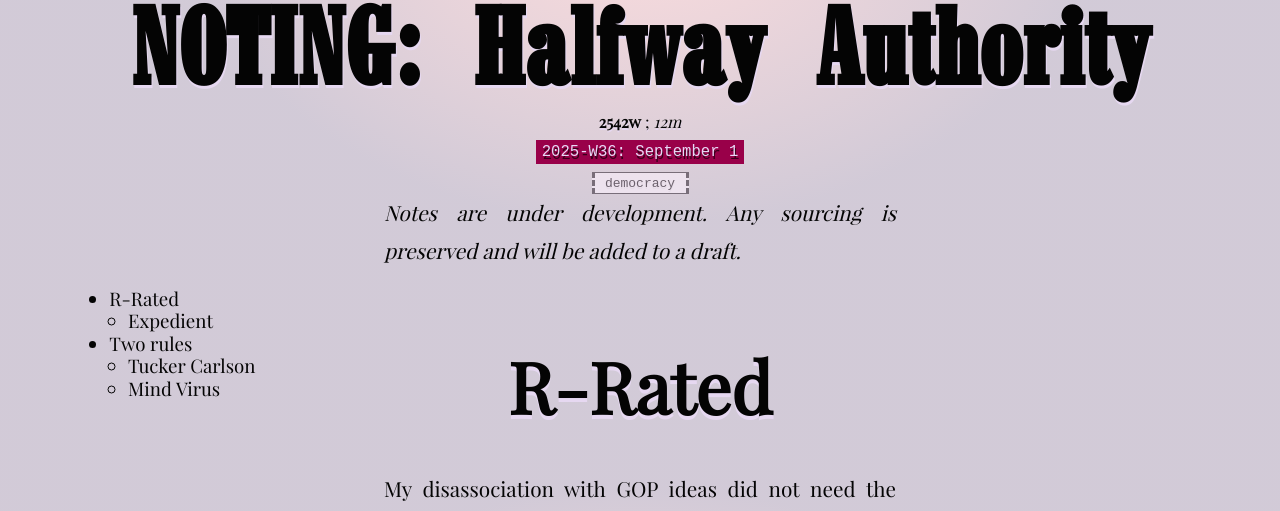
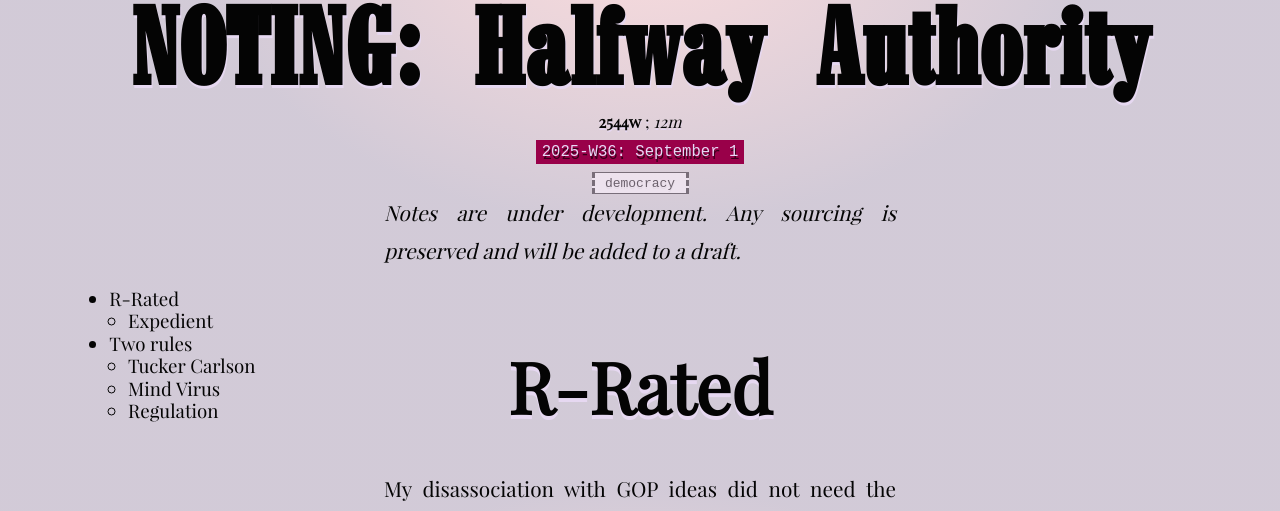
Before and after one commit to tiliv/antibody, a Jekyll site: the page built from docs/journal/autumn-Ryan-Halfway-Authority/index.md, in a window 1280 px wide and 900 px high, scrolled down 395 px. Shown: the part 149-660 px from the top of the window. Built offline with Jekyll 4.4.1, drawn with Linux system fonts in a browser that asks for light colours.

Commit message:
Allow header

```diff
--- a/docs/journal/autumn-Ryan-Halfway-Authority/index.md
+++ b/docs/journal/autumn-Ryan-Halfway-Authority/index.md
@@ -104,3 +104,5 @@
 #### Tucker Carlson
 
 #### Mind Virus
+
+#### Regulation
```
